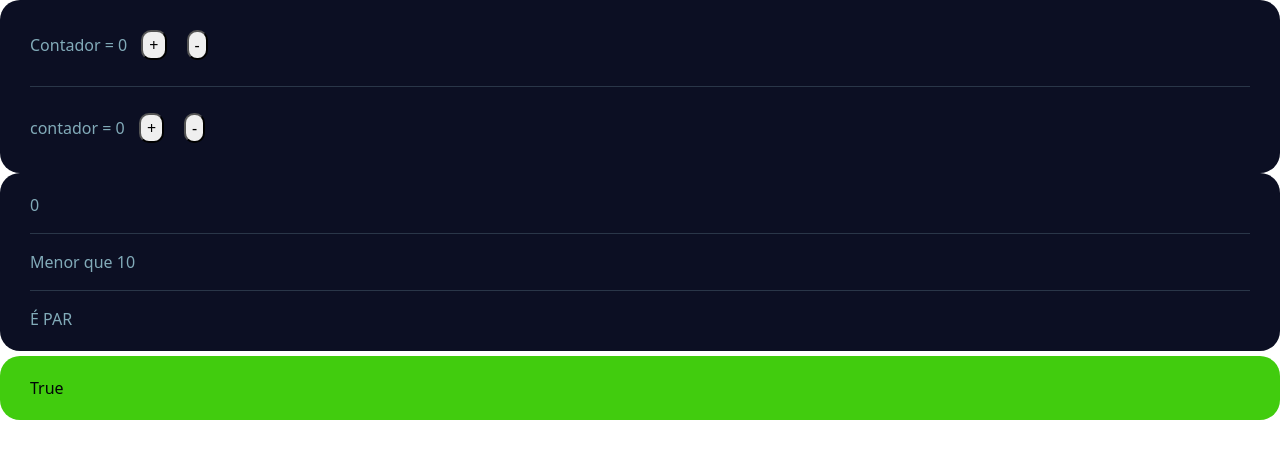
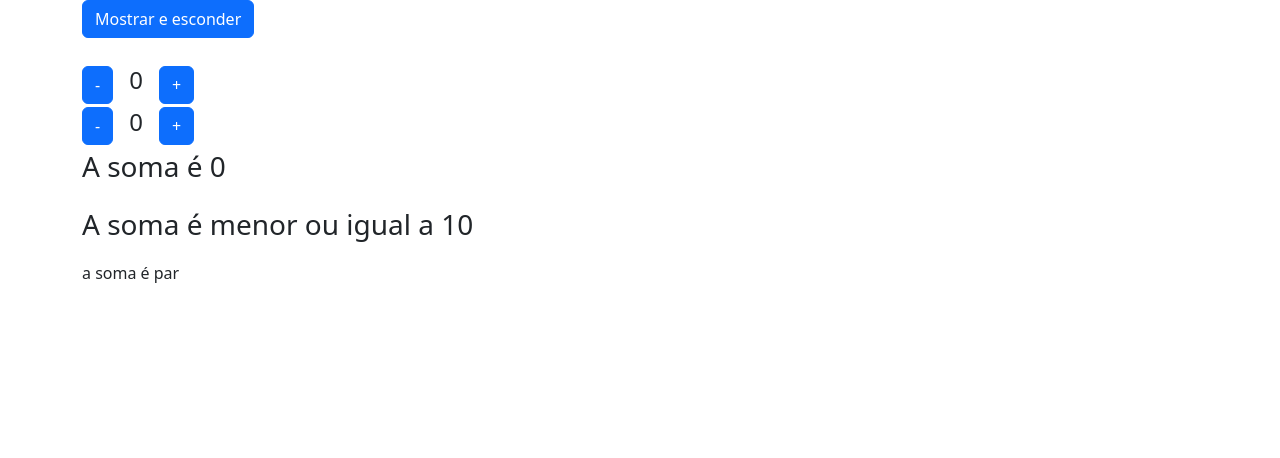
Before and after one commit to AsBergs/projeto1, a Vue app: page / in a window 1280 px wide. Shown: the top 458 px of the page. Built offline with nearby package versions, Linux system fonts and the light colour scheme.

Commit message:
THISWASAVERYFIRSTPAGENOTWHERETHESTORYLINEENDS

```diff
--- a/src/App.vue
+++ b/src/App.vue
@@ -1,63 +1,44 @@
 <script setup>
-import { ref } from 'vue' ;
+import { ref, computed } from 'vue'
 
     const contador = ref(0)
 const contador2 = ref(0)
+const soma = computed(() => contador.value + contador2.value)
+const mostrar = ref(true)
+
 </script>
 
 <template>
+  <div class="container">
+    <button class="btn btn-primary" @click="mostrar= !mostrar">Mostrar e esconder</button>
 
+    <div v-if="mostrar" class="mt-4">
+      <div>
+        <button class="btn btn-primary" @click="contador--">-</button>
+        <span class="mx-3 fs-4">{{ contador }}</span>
+        <button class="btn btn-primary" @click="contador++">+</button>
+      </div>
+      <div>
+        <button class="btn btn-primary" @click="contador2--">-</button>
+        <span class="mx-3 fs-4">{{ contador2 }}</span>
+        <button class="btn btn-primary" @click="contador2++">+</button>
+      </div>
+    </div>
+    <div>
+    <p class="fs-3">A soma é {{ soma }}</p>
+    <p v-if="soma > 10" class="fs-3">A soma é maior que 10</p>
+    <p v-else class="fs-3">A soma é menor ou igual a 10</p>
 
-    <div class="info">
-      Contador = {{ contador }}
-<button @click="contador++">+</button>
-<button @click="contador--">-</button>
-<hr>
-contador = {{ contador2 }}
-<button @click="contador2++">+</button>
-<button @click="contador2--">-</button>
+    <div>
+      <p v-if="soma % 2 == 0">a soma é par</p>
+      <p v-else>a soma é ímpar</p>
+    </div>
+  </div>
+  </div>
 
-</div>
-<div class="info">
-{{ contador + contador2 }}
-<hr>
-<div v-if="contador + contador2 > 10" class="verde">Maior que 10</div>
-<div v-else-if="contador + contador2 < 10" class="vermelho">Menor que 10</div>
-<div v-else>Igual a 10</div>
-<hr>
-<div v-if="(contador + contador2) % 2 == 0" >É PAR</div>
-<div v-else>É ÍMPAR</div>
-</div>
-<div v-if="(contador + contador2) % 2==0" class="div2">True</div>
-<div v-else class="div1">False</div>
 </template>
 
 <style scoped>
-.info {
-  background-color: rgb(12, 15, 35);
-  padding: 20px 30px;
-  color: rgb(130, 171, 185);
-  border-radius: 20px;
-  margin: 5 20px;
-}
-button{
-  margin: 10px;
-  border-radius: 10px;
-}
-.div1{
-  background-color: rgb(211, 24, 24);
-  padding: 20px 30px;
-  color: rgb(0, 7, 9);
-  border-radius: 20px;
-  margin: 5 20px;
-  margin-top: 5px;
-}
-.div2{
-  background-color: rgb(65, 204, 14);
-  padding: 20px 30px;
-  color: rgb(0, 6, 7);
-  border-radius: 20px;
-  margin: 5 20px;
-  margin-top: 5px;
-}
+
+
   </style>
```
